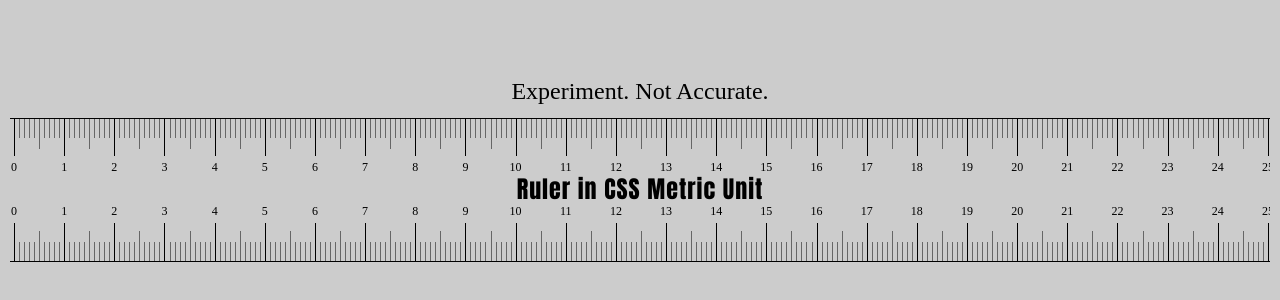
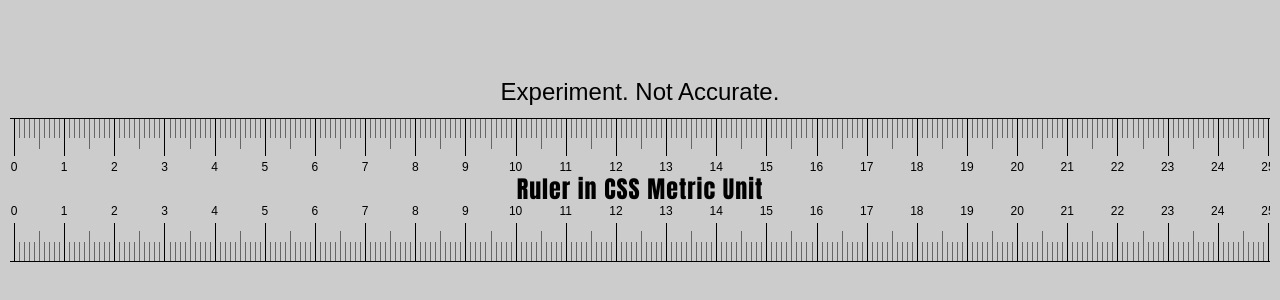
Before and after one commit to msndo/measure_using_css_unit, a plain HTML site: page index.html in a window 1280 px wide. Shown: the part 236-536 px from the top of the page. Drawn offline with Linux system fonts and the light colour scheme; some packages are replaced by stand-ins of ours.

Commit message:
書体設定 sans-serif

```diff
--- a/index.html
+++ b/index.html
@@ -13,6 +13,7 @@
 <link href="https://cdn.jsdelivr.net/npm/destyle.css@3.0.2/destyle.min.css" rel="stylesheet">
 
 <style>
+body { font-family: sans-serif; }
 .pageTitle { font-size: 24px; padding: 12px; }
 .viewContainer { width: 100vw; height: 100vh; background: #ccc; overflow: hidden; display: flex; flex-direction: column; align-items: center; justify-content: center; font-size: 12px; }
 .measureContainer { width: calc(100% - 20px); height: unset; border: 1px solid #000; border-width: 1px 0; overflow: hidden; display: flex; flex-direction: column; align-items: flex-start; justify-content: space-between; }
```
